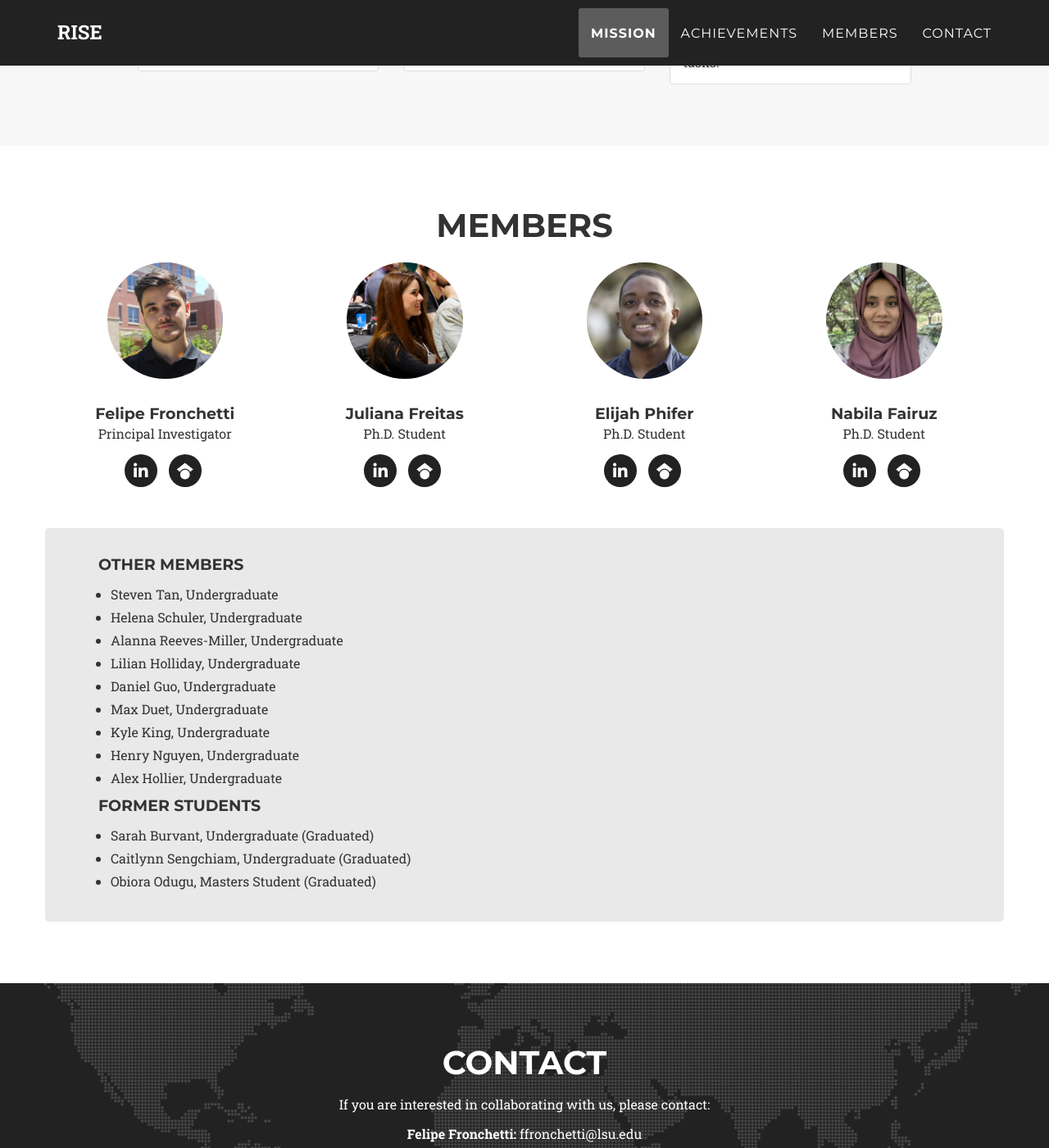
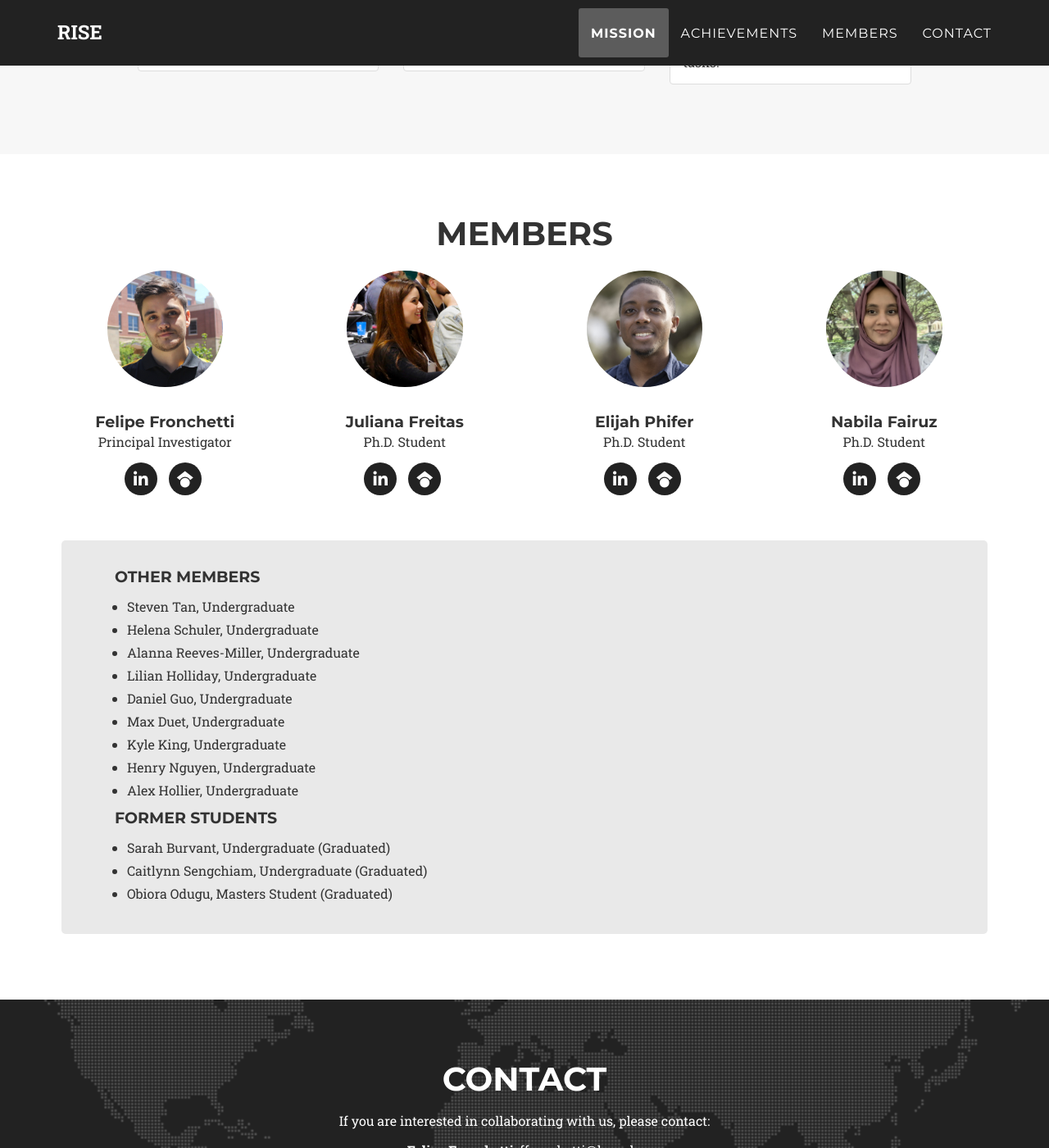
Before and after one commit to riseatlsu/riseatlsu.github.io, a Jekyll site: the page built from index.html, in a window 1280 px wide and 1400 px high, scrolled down 1716 px. Shown: the whole window at 82% size. Built offline with Jekyll 4.4.1, drawn with Linux system fonts in a browser that asks for light colours; nearby versions of some CDN libraries; some web fonts are replaced.

Commit message:
More updates

```diff
--- a/_includes/css/agency.css
+++ b/_includes/css/agency.css
@@ -313,6 +313,7 @@
 }
 
 .committee {
+    margin: 5px;
     border-radius: 5px;
     background-color: rgb(233, 233, 233);
 }
@@ -948,7 +949,7 @@
     webkit-tap-highlight-color: #{{ site.data.template.color.primary }};
 }
 
-  .card { background:#fff; border: 1px solid #ddd; border-radius:4px; height:100%;}
+.card { background:#fff; border: 1px solid #ddd; border-radius:4px; height:100%; margin-bottom: 10px;}
 .card-body { color:#333; }
 .publications-videos video { display:block; }
 .publications-videos a,
@@ -966,6 +967,6 @@
 
 /* Optional: equal heights across the row */
 @media (min-width: 768px) {
-    .publications-videos .card { display:flex; flex-direction:column; }
+    .publications-videos .card { display:flex; flex-direction:column;}
     .publications-videos .card-body { flex: 1 1 auto; }
 }
--- a/_includes/organization.html
+++ b/_includes/organization.html
@@ -64,7 +64,7 @@
                         </ul>
                     </div>
                 </div>
-                                <div class="col-md-3">
+                <div class="col-md-3">
                     <div class="team-member">
                         <img src="img/team/nabila.jpg" class="img-responsive img-circle" alt="">
                         <h4>Nabila Fairuz</h4>
```
Also changed, not shown: 1 other file. Lines whose indentation alone changed are shown as unchanged.
